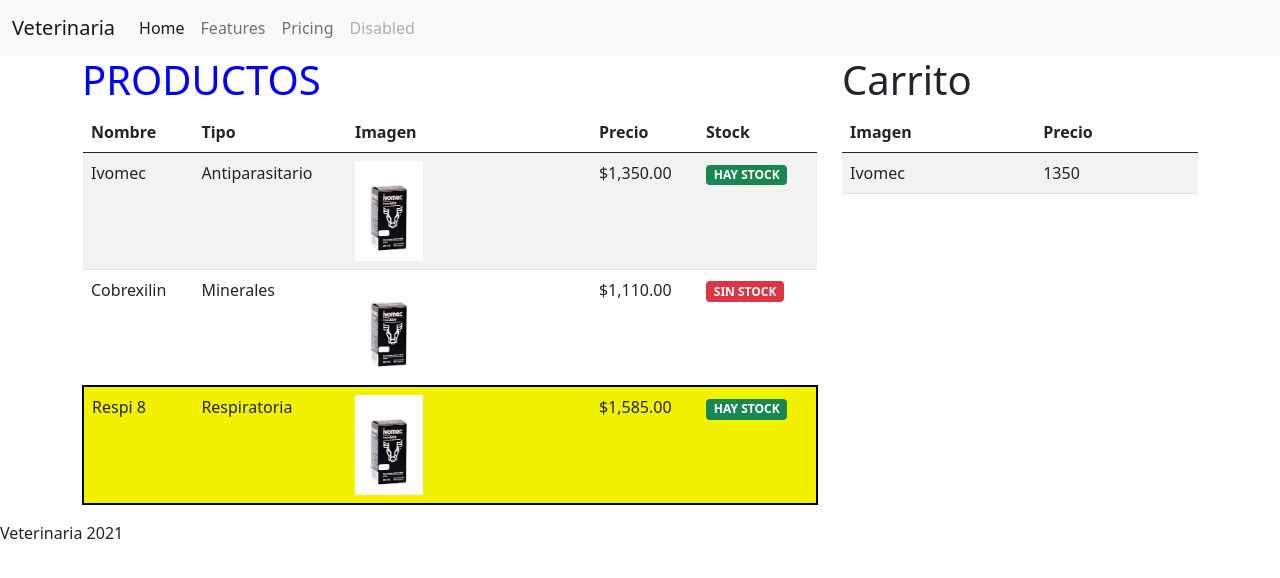
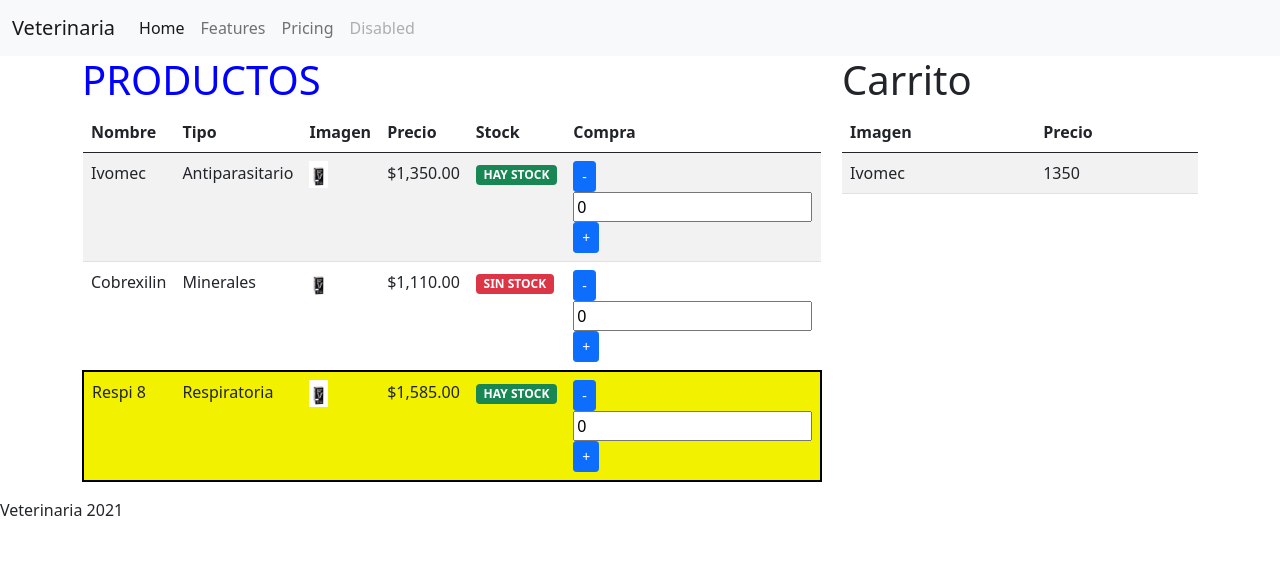
Before and after one commit to Nachoalmeida/veterinaria, an Angular app: page / in a window 1280 px wide. Shown: the top 578 px of the page. Built offline with nearby package versions, Linux system fonts and the light colour scheme.

Commit message:
agregado botones cantidad compra

```diff
--- a/src/app/app.module.ts
+++ b/src/app/app.module.ts
@@ -5,6 +5,9 @@
 import { AppComponent } from './app.component';
 import { ProductListComponent } from './product-list/product-list.component';
 import { CarritoComponent } from './carrito/carrito.component';
+
+import { FormsModule } from '@angular/forms';
+
 
 @NgModule({
   declarations: [
@@ -14,7 +17,8 @@
   ],
   imports: [
     BrowserModule,
-    AppRoutingModule
+    AppRoutingModule,
+    FormsModule
   ],
   providers: [],
   bootstrap: [AppComponent]
--- a/src/app/product-list/Product.ts
+++ b/src/app/product-list/Product.ts
@@ -5,4 +5,5 @@
     price: number;
     stock: number;
     oferta: boolean;
+    quantity: number;
 }
--- a/src/app/product-list/product-list.component.html
+++ b/src/app/product-list/product-list.component.html
@@ -8,6 +8,7 @@
             <th>Imagen</th>
             <th>Precio</th>
             <th>Stock</th>
+            <th>Compra</th>
         </tr>
     </thead>
     <tbody>
@@ -17,6 +18,11 @@
             <td><img [src]="product.image" [alt]="product.name" class="img-fluid"></td>
             <td>{{product.price | currency}}</td>
             <td><span *ngIf="product.stock==0" class="badge bg-danger">SIN STOCK</span><span *ngIf="product.stock>0 " class="badge bg-success">HAY STOCK</span></td>
+            <td>
+                <button class="btn btn-primary btn-sm" (click)="downQuantity(product)">-</button>
+                <input type="text" [(ngModel)]="product.quantity" (keyup)="changeQuantity($event, product)">
+                <button class="btn btn-primary btn-sm" (click)="upQuantity(product)">+</button>
+            </td>
         </tr>
 
     </tbody>
--- a/src/app/product-list/product-list.component.ts
+++ b/src/app/product-list/product-list.component.ts
@@ -16,6 +16,7 @@
       price: 1350,
       stock: 3,
       oferta: false,
+      quantity: 0,
     },
     {
       name: "Cobrexilin",
@@ -24,6 +25,7 @@
       price: 1110,
       stock: 0,
       oferta: false,
+      quantity: 0,
     },
     {
       name: "Respi 8",
@@ -32,6 +34,7 @@
       price: 1585,
       stock: 5,
       oferta: true,
+      quantity: 0,
     },
 
   ];
@@ -42,4 +45,23 @@
   ngOnInit(): void {
   }
 
+  upQuantity(product: Product): void{
+    if(product.quantity < product.stock)
+      product.quantity ++;
+  }
+
+  downQuantity(product: Product): void{
+    if(product.quantity > 0)
+      product.quantity --;
+  }
+
+  changeQuantity(event: any, product: Product): void{
+    //console.log(event.key);//en la consola puedo ver todo lo q esta dentro del event y utilizar cualquiera
+                          //de sus atributos. (.key, .code, .location, .defaultPrevented, etc.)
+    event.preventDefault(event.key >=0 && event.key<=9);
+    //if(event.key >=0 && event.key<=9)
+
+
+  }
+
 }
```
